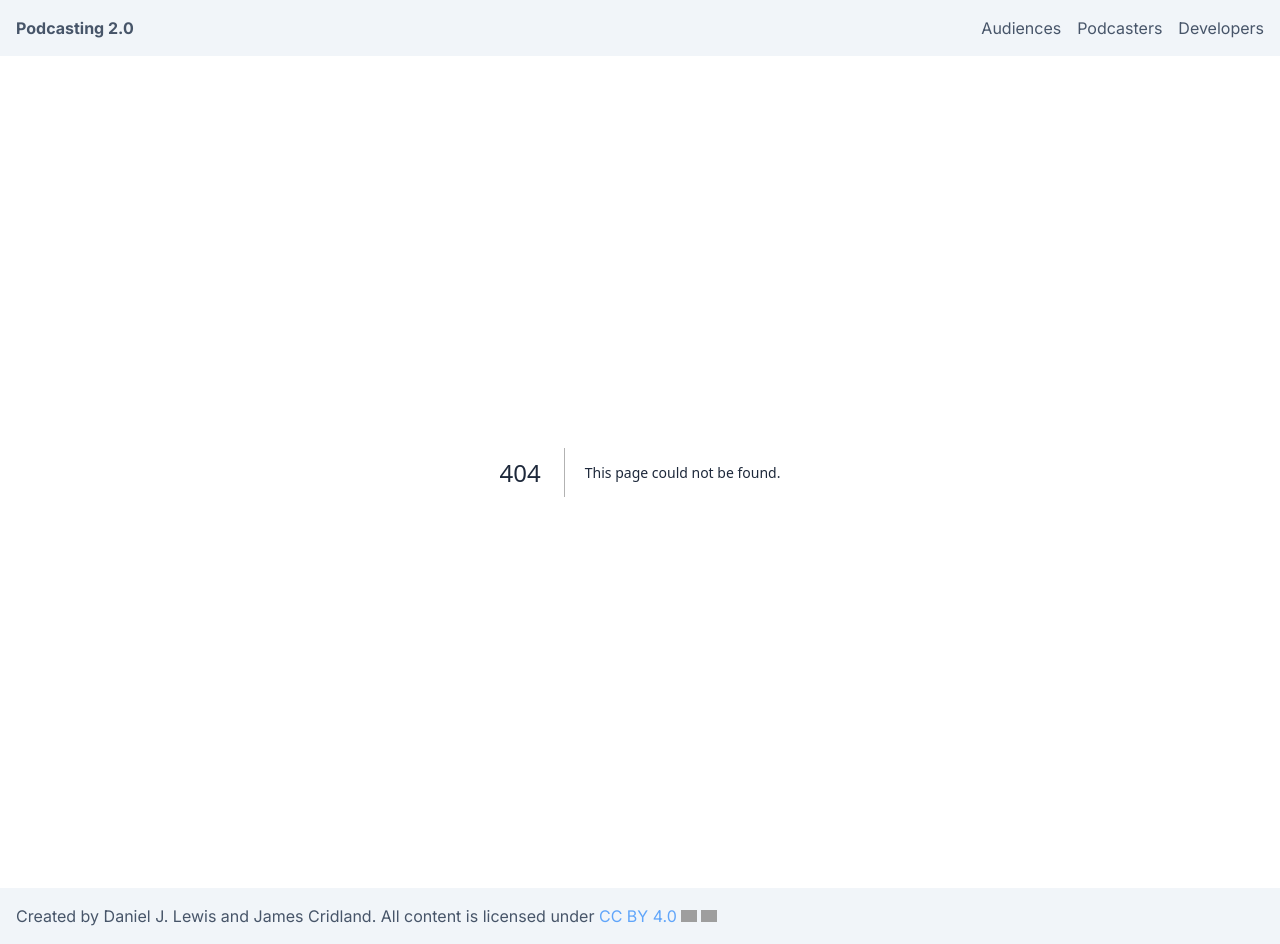
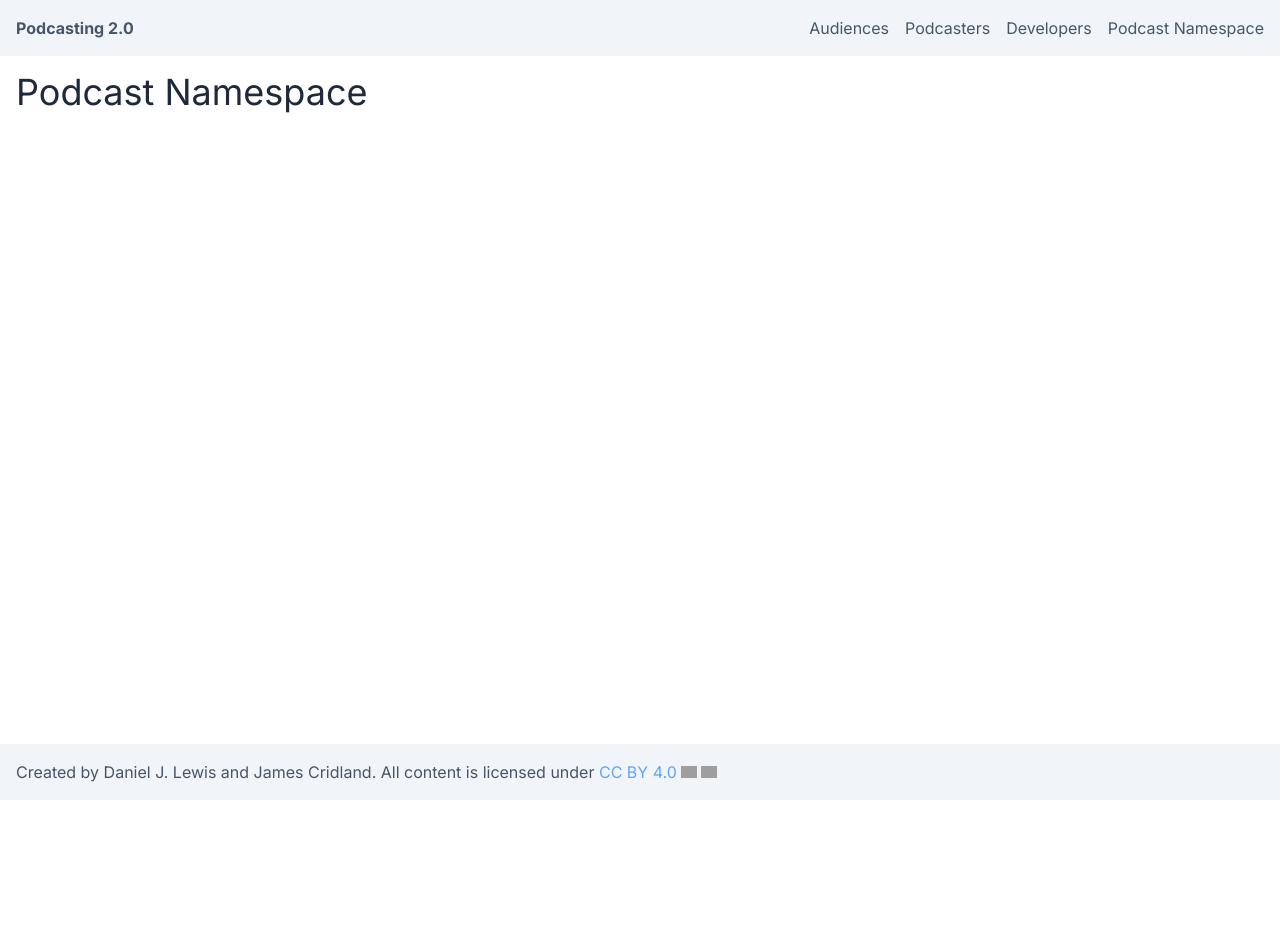
Before and after one commit to theDanielJLewis/podcasting2.org, a Next.js app: page /podcast-namespace in a window 1280 px wide. Before the commit this address had no page. After the commit the page ends 800 px from the top, so only its background shows below. Built offline with nearby package versions, Linux system fonts and the light colour scheme; grey boxes are pictures that could not be loaded.

Commit message:
Initial Podcast Namespace page

```diff
--- /dev/null
+++ b/src/app/podcast-namespace/page.tsx
@@ -0,0 +1,14 @@
+import { Metadata } from "next";
+
+export const metadata: Metadata = {
+  title: "Podcast Namespace",
+  // description: 'Podcasting 2.0 is for podcasters!',
+};
+
+export default function PodcastNamespacePage() {
+  return (
+    <>
+      <h1 className="text-4xl">Podcast Namespace</h1>
+    </>
+  );
+}
--- a/src/components/ui/Header.tsx
+++ b/src/components/ui/Header.tsx
@@ -34,6 +34,14 @@ export function Header() {
               Developers
             </Link>
           </li>
+          <li>
+            <Link
+              href="/podcast-namespace"
+              className="transition-all hover:text-primary"
+            >
+              Podcast Namespace
+            </Link>
+          </li>
         </ul>
       </div>
     </header>
```
Also changed, not shown: 1 other file (tests, documents, lock files or other folders).
